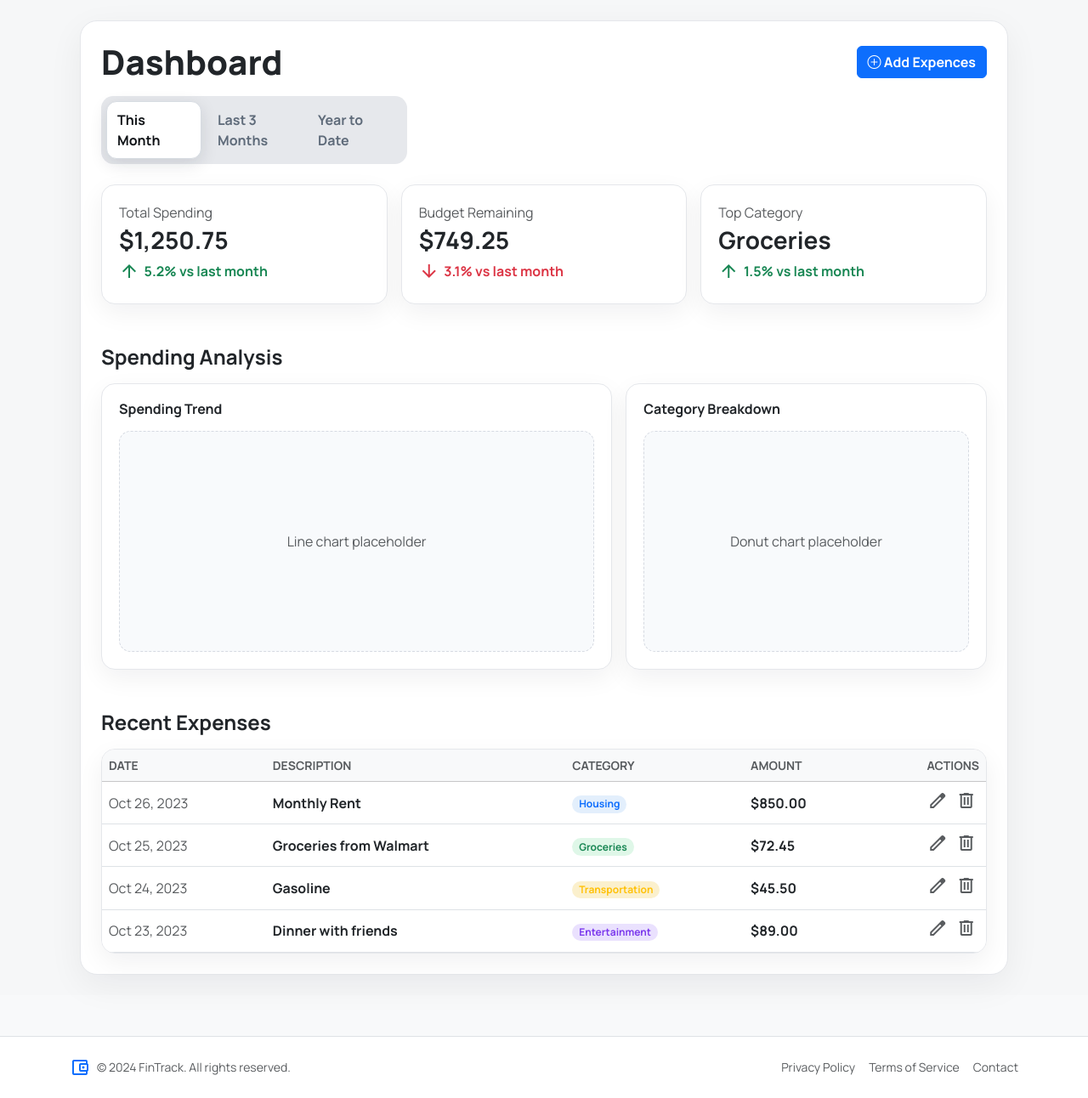
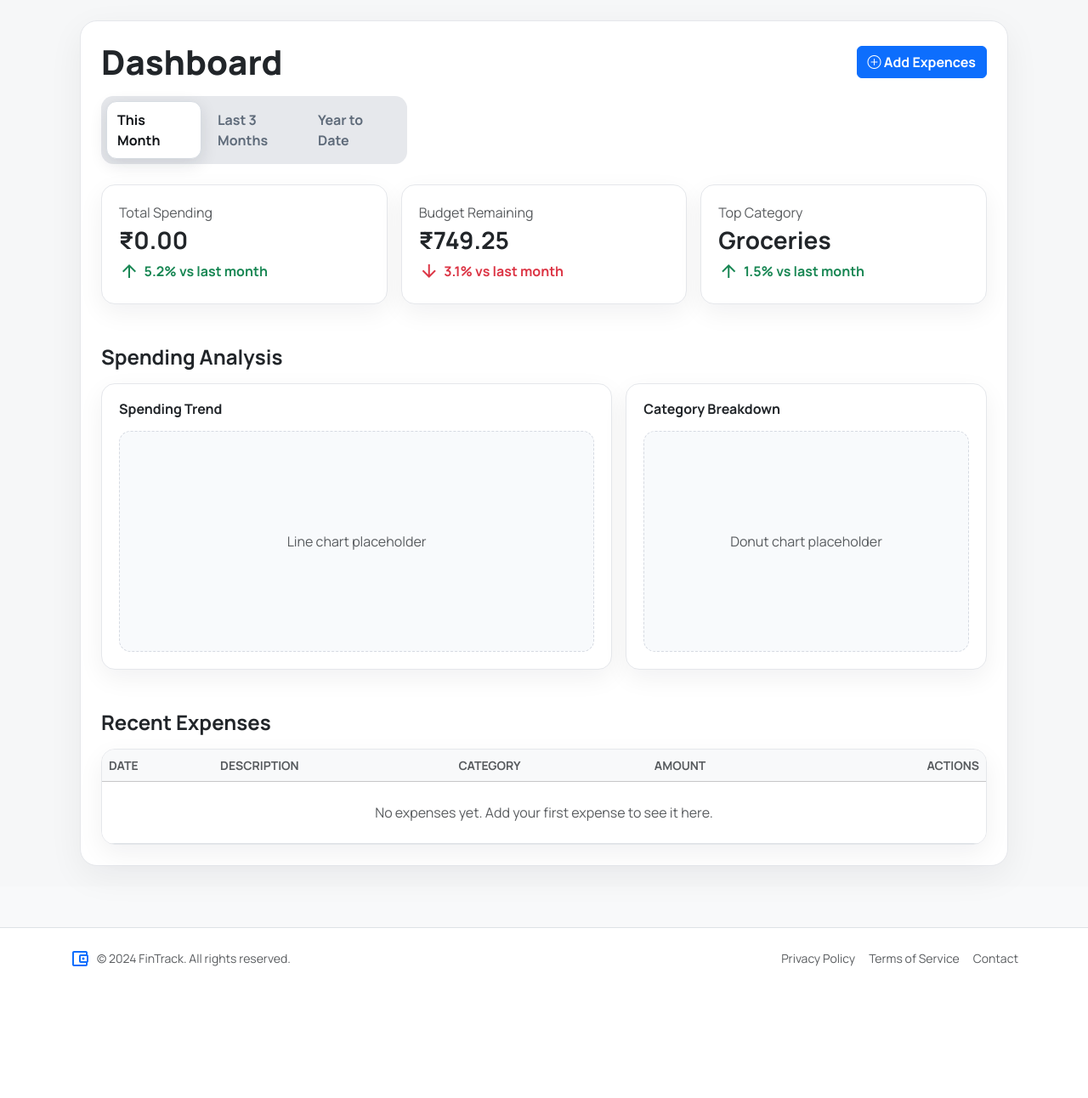
Before and after one commit to Saptarshi1984/Personal_Expences_Tracker, a Flask app: template templates/dashboard.html in a window 1280 px wide. Shown: the part 57-1349 px from the top of the page at 85% size. After the commit the page ends 1194 px from the top, so only its background shows below. Run offline with Flask 3, Linux system fonts and the light colour scheme; the template is opened without the code that fills it, so the values that code supplies are empty.

Commit message:
Added functionalities for adding expences nad getting expence data

```diff
--- a/app.py
+++ b/app.py
@@ -1,5 +1,8 @@
 import os
+from datetime import date, datetime
+from decimal import Decimal, InvalidOperation
 from flask import Flask, render_template, redirect, url_for, flash, request, session
+from sqlalchemy import func as sa_func
 from flask_wtf import FlaskForm
 from wtforms import StringField, PasswordField, SubmitField
 from wtforms.validators import DataRequired, Email, EqualTo, Length
@@ -121,7 +124,76 @@ def signup():
 def dashboard():
     if 'user_id' not in session:
         return redirect(url_for('signin'))
-    return render_template('dashboard.html')
+    user_id = session.get('user_id')
+    categories = Category.query.order_by(Category.name.asc()).all()
+    total_spending = (
+        db.session.query(sa_func.coalesce(sa_func.sum(Expence.amount), 0))
+        .filter(Expence.user_id == user_id)
+        .scalar()
+    )
+    if not isinstance(total_spending, Decimal):
+        total_spending = Decimal(total_spending)
+    recent_expenses = (
+        Expence.query.filter_by(user_id=user_id)
+        .order_by(Expence.date.desc(), Expence.id.desc())
+        .limit(4)
+        .all()
+    )
+    return render_template(
+        'dashboard.html',
+        categories=categories,
+        today=date.today().isoformat(),
+        recent_expenses=recent_expenses,
+        total_spending=total_spending,
+    )
+
+@app.route('/add_expense', methods=['POST'])
+def add_expense():
+    if 'user_id' not in session:
+        flash("Please sign in to add expenses.", "warning")
+        return redirect(url_for('signin'))
+
+    amount_raw = request.form.get('amount')
+    expense_date_raw = request.form.get('date')
+    category_name = request.form.get('category', '').strip()
+    description = request.form.get('description', '').strip()
+
+    if not amount_raw or not expense_date_raw or not category_name or not description:
+        flash("All required fields must be filled.", "danger")
+        return redirect(url_for('dashboard'))
+
+    try:
+        amount = Decimal(amount_raw)
+    except (InvalidOperation, TypeError):
+        flash("Please enter a valid amount.", "danger")
+        return redirect(url_for('dashboard'))
+
+    try:
+        expense_date = datetime.strptime(expense_date_raw, "%Y-%m-%d").date()
+    except (ValueError, TypeError):
+        flash("Please enter a valid date.", "danger")
+        return redirect(url_for('dashboard'))
+
+    # Map the submitted category name to a Category record (create if missing)
+    category = Category.query.filter_by(name=category_name).first()
+    if not category:
+        category = Category(name=category_name)
+        db.session.add(category)
+        db.session.flush()  # ensure category.id is available for the expense
+
+    new_expense = Expence(
+        user_id=session['user_id'],
+        category_id=category.id,
+        amount=amount,
+        description=description,
+        date=expense_date,
+    )
+
+    db.session.add(new_expense)
+    db.session.commit()
+
+    flash("Expense added successfully.", "success")
+    return redirect(url_for('dashboard'))
 
 @app.route('/logout')
 def logout():
--- a/templates/dashboard.html
+++ b/templates/dashboard.html
@@ -8,7 +8,10 @@
         <div class="dashboard-main">
           <div class="d-flex flex-wrap align-items-center justify-content-between gap-3 mb-3">
             <p class="h1 fw-black mb-0 text-dark">Dashboard</p>
-            <a class="btn btn-primary fw-semibold" href="#">
+            <a class="btn btn-primary fw-semibold"
+            href="#"
+            data-bs-toggle="modal"
+            data-bs-target="#addExpenceModal">
              <i class="bi bi-plus-circle"></i> Add Expences
             </a>
           </div>
@@ -46,7 +49,9 @@
             <div class="col-12 col-md-6 col-xl-4">
               <div class="dashboard-card h-100">
                 <p class="text-muted mb-1">Total Spending</p>
-                <p class="h3 fw-bold mb-2 text-dark">$1,250.75</p>
+                <p class="h3 fw-bold mb-2 text-dark">
+                  ₹{{ '{:,.2f}'.format(total_spending or 0) }}
+                </p>
                 <div class="stat-change text-success">
                   <span class="material-symbols-outlined align-middle">arrow_upward</span>
                   5.2% vs last month
@@ -56,7 +61,7 @@
             <div class="col-12 col-md-6 col-xl-4">
               <div class="dashboard-card h-100">
                 <p class="text-muted mb-1">Budget Remaining</p>
-                <p class="h3 fw-bold mb-2 text-dark">$749.25</p>
+                <p class="h3 fw-bold mb-2 text-dark">₹749.25</p>
                 <div class="stat-change text-danger">
                   <span class="material-symbols-outlined align-middle">arrow_downward</span>
                   3.1% vs last month
@@ -119,78 +124,38 @@
                   </tr>
                 </thead>
                 <tbody>
+                  {% if recent_expenses %}
+                  {% for expense in recent_expenses %}
                   <tr>
-                    <td class="text-muted">Oct 26, 2023</td>
-                    <td class="fw-semibold text-dark">Monthly Rent</td>
+                    <td class="text-muted">
+                      {{ expense.date.strftime('%b %d, %Y') if expense.date else '' }}
+                    </td>
+                    <td class="fw-semibold text-dark">{{ expense.description }}</td>
                     <td>
                       <span class="badge rounded-pill bg-soft-primary text-primary">
-                        Housing
+                        {{ expense.category.name if expense.category else 'Uncategorized' }}
                       </span>
                     </td>
-                    <td class="fw-semibold text-dark">$850.00</td>
+                    <td class="fw-semibold text-dark">
+                      ₹{{ '{:,.2f}'.format(expense.amount) }}
+                    </td>
                     <td class="text-end">
-                      <button class="icon-btn text-muted">
+                      <button class="icon-btn text-muted" disabled>
                         <span class="material-symbols-outlined">edit</span>
                       </button>
-                      <button class="icon-btn text-muted">
+                      <button class="icon-btn text-muted" disabled>
                         <span class="material-symbols-outlined">delete</span>
                       </button>
                     </td>
                   </tr>
+                  {% endfor %}
+                  {% else %}
                   <tr>
-                    <td class="text-muted">Oct 25, 2023</td>
-                    <td class="fw-semibold text-dark">Groceries from Walmart</td>
-                    <td>
-                      <span class="badge rounded-pill bg-soft-success text-success">
-                        Groceries
-                      </span>
-                    </td>
-                    <td class="fw-semibold text-dark">$72.45</td>
-                    <td class="text-end">
-                      <button class="icon-btn text-muted">
-                        <span class="material-symbols-outlined">edit</span>
-                      </button>
-                      <button class="icon-btn text-muted">
-                        <span class="material-symbols-outlined">delete</span>
-                      </button>
+                    <td colspan="5" class="text-center text-muted py-4">
+                      No expenses yet. Add your first expense to see it here.
                     </td>
                   </tr>
-                  <tr>
-                    <td class="text-muted">Oct 24, 2023</td>
-                    <td class="fw-semibold text-dark">Gasoline</td>
-                    <td>
-                      <span class="badge rounded-pill bg-soft-warning text-warning">
-                        Transportation
-                      </span>
-                    </td>
-                    <td class="fw-semibold text-dark">$45.50</td>
-                    <td class="text-end">
-                      <button class="icon-btn text-muted">
-                        <span class="material-symbols-outlined">edit</span>
-                      </button>
-                      <button class="icon-btn text-muted">
-                        <span class="material-symbols-outlined">delete</span>
-                      </button>
-                    </td>
-                  </tr>
-                  <tr>
-                    <td class="text-muted">Oct 23, 2023</td>
-                    <td class="fw-semibold text-dark">Dinner with friends</td>
-                    <td>
-                      <span class="badge rounded-pill bg-soft-purple text-purple">
-                        Entertainment
-                      </span>
-                    </td>
-                    <td class="fw-semibold text-dark">$89.00</td>
-                    <td class="text-end">
-                      <button class="icon-btn text-muted">
-                        <span class="material-symbols-outlined">edit</span>
-                      </button>
-                      <button class="icon-btn text-muted">
-                        <span class="material-symbols-outlined">delete</span>
-                      </button>
-                    </td>
-                  </tr>
+                  {% endif %}
                 </tbody>
               </table>
             </div>
@@ -198,4 +163,20 @@
       </div>
     </div>
   </section>
-{% endblock %}
+  <!-- Add expence form -->
+   <div class="modal fade" id="addExpenceModal" tabindex="-1" aria-hidden="true">
+  <div class="modal-dialog modal-dialog-centered modal-lg">
+    <div class="modal-content">
+      <div class="modal-header border-0 pb-0">
+        <h5 class="modal-title fw-bold">Add Expense</h5>
+        <button type="button" class="btn-close" data-bs-dismiss="modal" aria-label="Close"></button>
+      </div>
+      <div class="modal-body">
+        {% include "partials/addExpenceForm.html" %}
+      </div>
+    </div>
+  </div>
+</div>
+
+
+  {% endblock %}
--- /dev/null
+++ b/templates/partials/addExpenceForm.html
@@ -0,0 +1,95 @@
+<div class="card shadow-sm border-0">
+  <div class="card-body">
+    <div class="d-flex align-items-center justify-content-between mb-3">
+      <h2 class="h5 fw-bold mb-0 text-dark">Add Expense</h2>
+      <span class="badge bg-primary bg-opacity-10 text-primary">New</span>
+    </div>
+
+    <form method="POST" action="{{ url_for('add_expense') }}" class="row g-3">
+      {% if csrf_token is defined %} {{ csrf_token() }} {% endif %}
+
+      <input
+        type="hidden"
+        name="user_id"
+        value="{{ session.get('user_id') }}"
+      />
+
+      <div class="col-md-6">
+        <label class="form-label fw-semibold text-dark">Amount</label>
+        <div class="input-group">
+          <span class="input-group-text text-muted">₹</span>
+          <input
+            type="number"
+            step="0.01"
+            min="0"
+            class="form-control"
+            name="amount"
+            placeholder="0.00"
+            required
+          />
+        </div>
+      </div>
+
+      <div class="col-md-6">
+        <label class="form-label fw-semibold text-dark">Date</label>
+        <input
+          type="date"
+          class="form-control"
+          name="date"
+          value="{{ today|default('', true) }}"
+          required
+        />
+      </div>
+
+      <div class="col-md-6">
+        <label class="form-label fw-semibold text-dark">Category</label>
+        <select class="form-select" name="category" required>
+          <option value="" selected disabled>Choose category</option>
+          <option>Groceries</option>
+          <option>Rent</option>
+          <option>Transportation</option>
+          <option>Cleaning</option>
+          <option>Vacataion</option>
+        </select>
+      </div>
+
+      <div class="col-md-6">
+        <label class="form-label fw-semibold text-dark">Description</label>
+        <input
+          type="text"
+          class="form-control"
+          name="description"
+          placeholder="Short note (e.g., Groceries at Walmart)"
+          maxlength="255"
+          required
+        />
+      </div>
+
+      <div class="col-12">
+        <label class="form-label fw-semibold text-dark"
+          >Details (optional)</label
+        >
+        <textarea
+          class="form-control"
+          name="notes"
+          rows="3"
+          placeholder="Add extra details if needed"
+        ></textarea>
+      </div>
+
+      <div class="col-12 d-flex justify-content-end gap-2">
+        <button
+          type="button"
+          class="btn btn-light border"
+          data-bs-dismiss="modal"
+        >
+          Cancel
+        </button>
+        <button type="submit" class="btn btn-primary fw-semibold">
+          <i class="bi bi-plus-circle me-1"></i>
+          Save Expense
+        </button>
+      </div>
+    </form>
+  </div>
+</div>
```
Also changed, not shown: instance/site.db.
